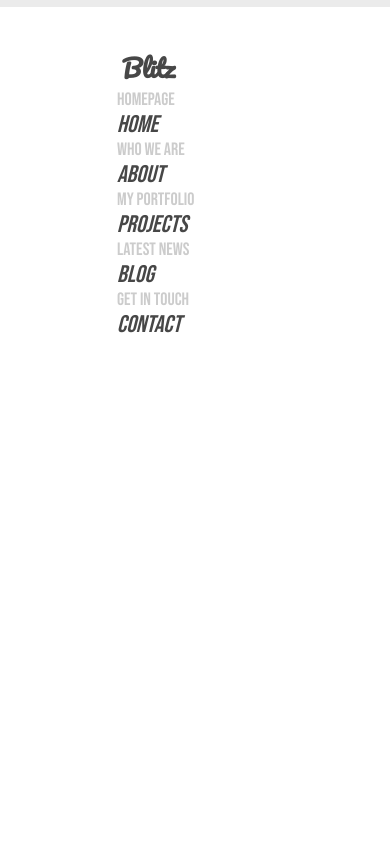
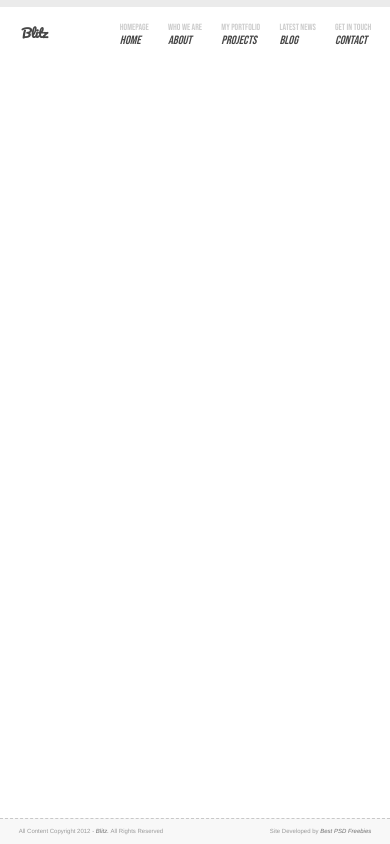
Before and after one commit to danilocalvalhan/workshop, a plain HTML site: page index.html in a window 390 px wide. Drawn offline with Linux system fonts and the light colour scheme.

Commit message:
Footer + Responsive

```diff
--- a/css/style.css
+++ b/css/style.css
@@ -9,7 +9,7 @@
 	color: #cccccc;
 }
 .Screen_size {
-	max-width: 940px;
+	max-width: 58.75rem;
 	margin: 0 auto;
 }
 
@@ -20,7 +20,7 @@ header {
 	border-top: 7px solid #ebebeb;
 }
 .Logo_nav {
-	padding-top: 40px;
+	padding-top: 2.5rem;
 	display: flex;
 	justify-content: space-between;
 }
@@ -50,28 +50,69 @@ header {
 	color: #474747;
 	display: block;
 }
-@media (max-width: 800px) {
-	.Logo_nav h1 {
-		font-size: 1.5rem;
-		margin-left: 0.3rem;
-	}
-	.Logo_nav ul li{
-		font-size: 1.12rem;
-		margin-right: 2.4rem;
-	}
-	.Logo_nav ul li em {
-		font-size: 1.5rem;
+
+/*============================================
+============ Footer ========================*/
+
+footer {
+	position: fixed; bottom: 0;
+	height: 4.375rem;
+	width: 100%;
+	background: #f8f8f8;
+	border-top: 0.3125rem dashed #c8c8c8;
+}
+.Copyright {
+	display: flex;
+	justify-content: space-between;
+	padding-top: 1.56rem;
+}
+.Copyright p {
+	color: #9a9a9a;
+}
+.Copyright p:first-child {
+
+}
+.Copyright em {
+	color: #6f6f6f;
+}
+
+@media (max-width: 960px) {
+	* {
+		font-size: 14px;
 	}
 }
-@media (max-width: 560px) {
-	header {
-		position: relative;
-	}
-	.Logo_nav {
-		display: block;
-		position: absolute; left: 30%;
-	}
-	.Logo_nav ul {
-		display: block;
+@media (max-width: 840px) {
+	* {
+		font-size: 12px;
 	}
 }
+@media (max-width: 740px) {
+	* {
+		font-size: 10px;
+	}
+}
+@media (max-width: 640px) {
+	* {
+		font-size: 8px;
+	}
+}
+@media (max-width: 540px) {
+	* {
+		font-size: 6px;
+	}
+}
+@media (max-width: 360px) {
+	* {
+		font-size: 5px;
+	}
+}
+@media (max-width: 280px) {
+	* {
+		font-size: 4px;
+	}
+}
+@media (max-width: 240px) {
+	* {
+		font-size: 3px;
+	}
+}
--- a/index.html
+++ b/index.html
@@ -33,6 +33,8 @@
 		</section>
 		<footer>
 			<div class="Screen_size Copyright">
+				<p>All Content Copyright 2012 - <em>Blitz. </em>All Rights Reserved</p>
+				<p>Site Developed by <em>Best PSD Freebies</em></p>
 			</div>
 		</footer>
 	</body>
```
